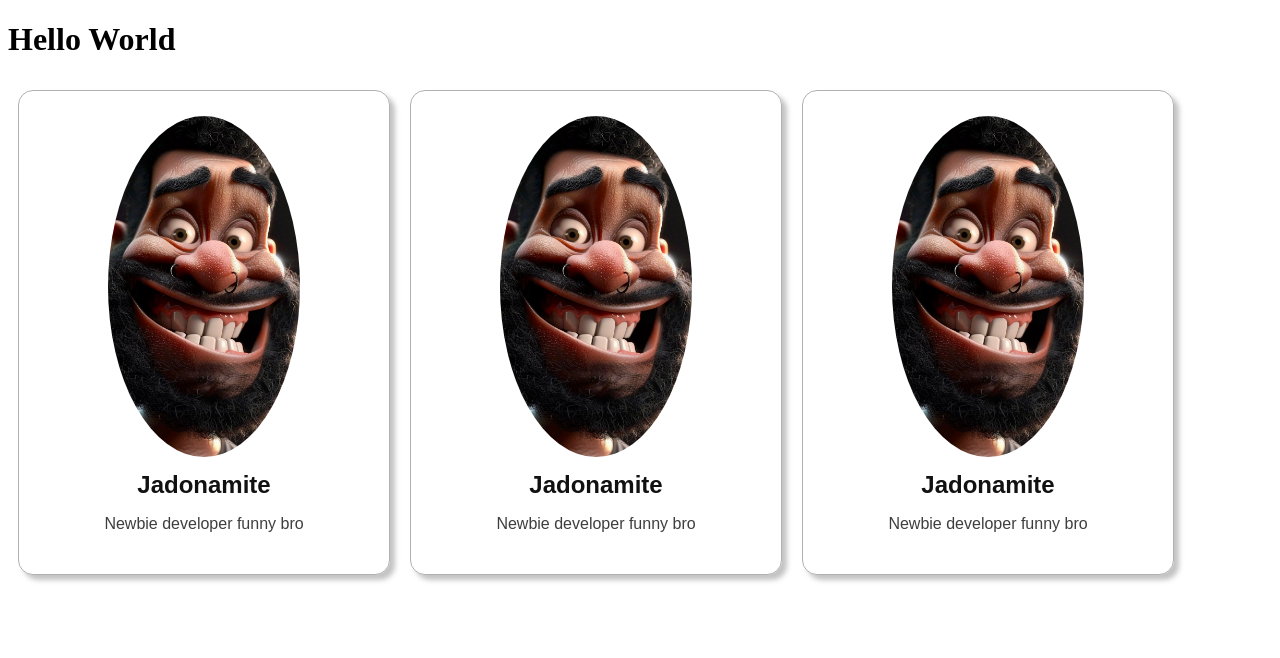
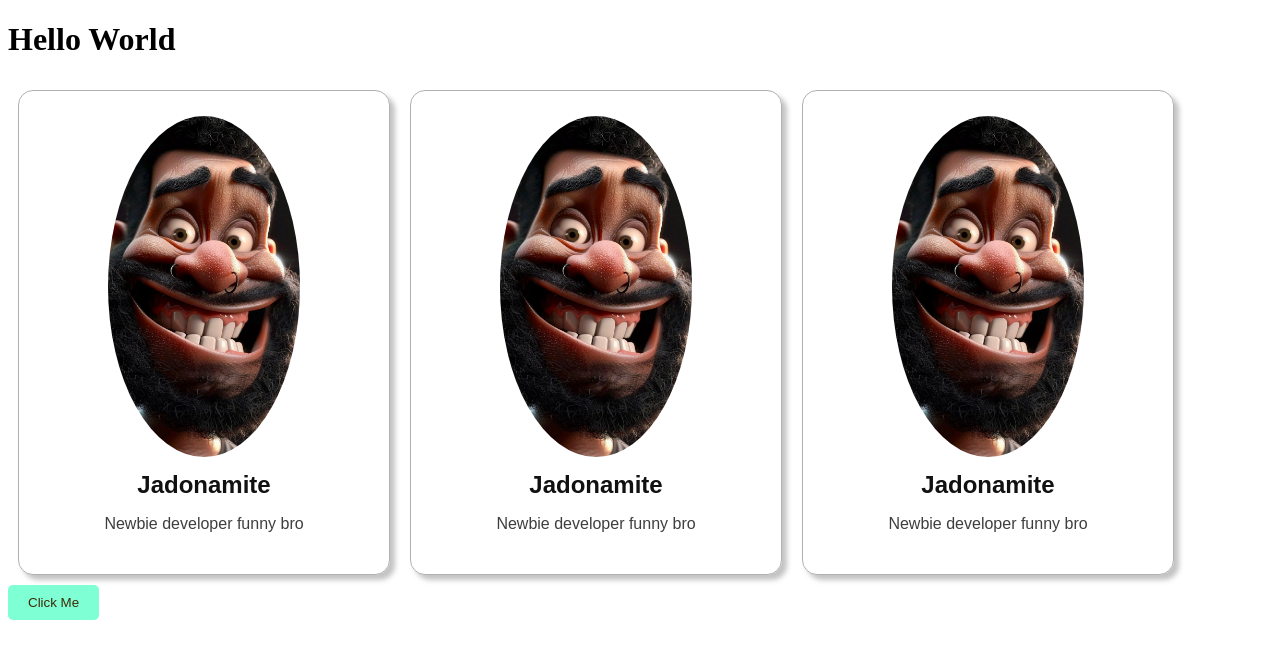
Before and after one commit to jadonamite/React, a React (Vite) app: page / in a window 1280 px wide. Shown: the top 658 px of the page. Built offline with nearby package versions, Linux system fonts and the light colour scheme.

Commit message:
styling the components in different ways

```diff
--- a/src/App.jsx
+++ b/src/App.jsx
@@ -1,5 +1,5 @@
 import Card from "./Card.jsx"
-
+import Button from "./Button/Button.jsx"
 function App() {
     return (
         <>
@@ -7,6 +7,7 @@
         <Card/>
         <Card/>
         <Card/>
+        <Button/>
         </>
     );
 
--- /dev/null
+++ b/src/Button/Button.jsx
@@ -0,0 +1,17 @@
+// To style the button there are different ways this could be done
+// 1. External
+// 2. Module
+// 3. Inline
+function Button(){
+    return(
+        <button className="btn">
+            Click Me
+        </button>
+
+    );
+}
+
+
+
+
+export default Button
--- a/src/index.css
+++ b/src/index.css
@@ -25,3 +25,12 @@
   font-family: Arial, Helvetica, sans-serif;
     color: #1d1d1dda;;
 }
+ .btn{
+  display: block;
+  background-color: aquamarine;
+  color: rgb(62, 41, 6);
+  padding: 10px 20px;
+  border-radius: 5px;
+  border: none;
+  cursor: pointer;
+ }
```
